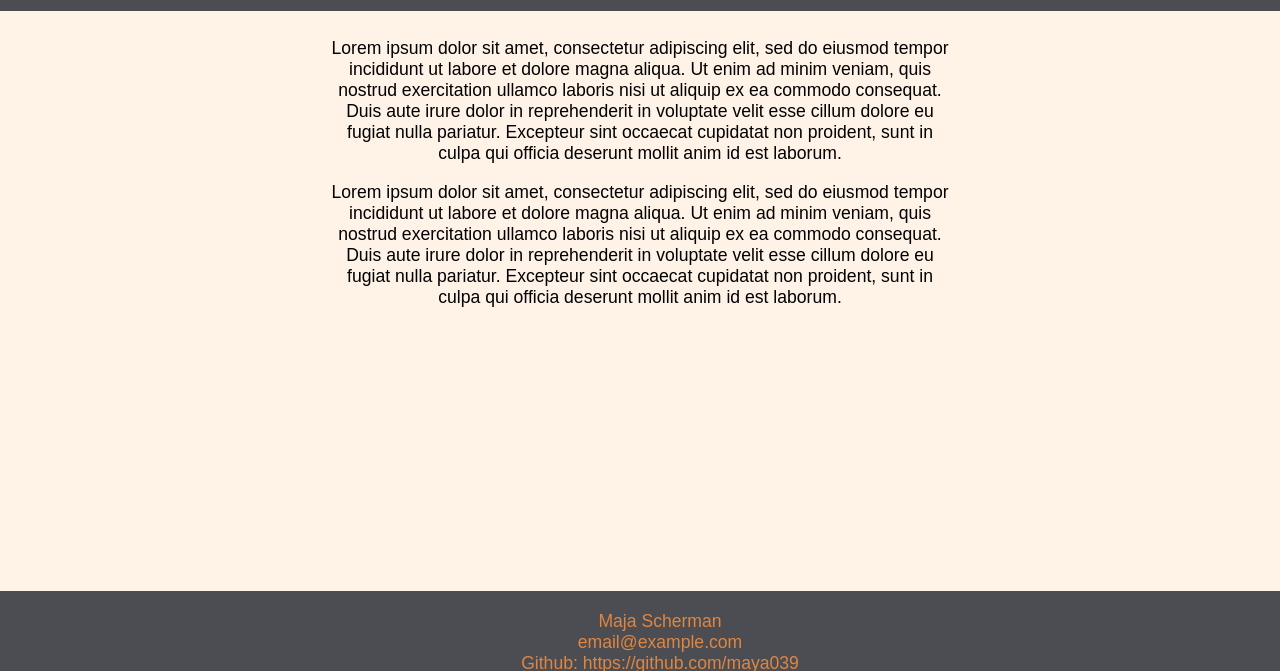
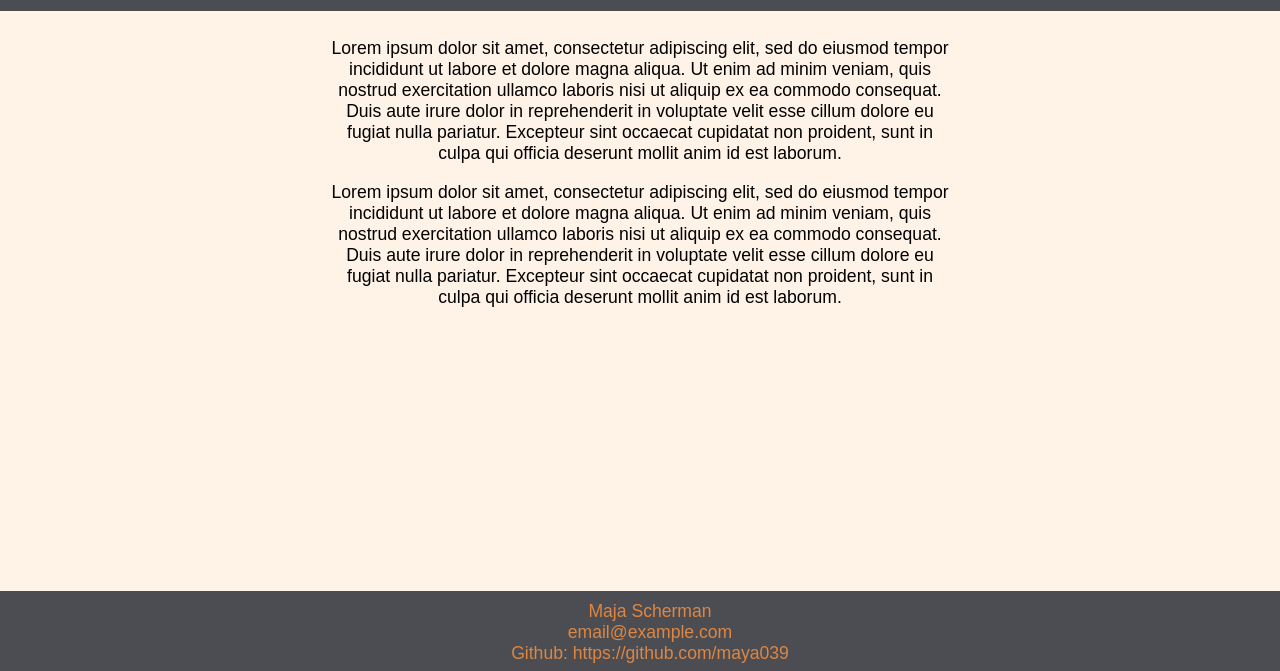
Before and after one commit to MajaScherman/MajaScherman.github.io, a plain HTML site: page index.html in a window 1280 px wide. Shown: the part 129-800 px from the top of the page. Drawn offline with Linux system fonts and the light colour scheme.

Commit message:
Small change

```diff
--- a/css/maja.css
+++ b/css/maja.css
@@ -22,6 +22,7 @@ body {
     padding: 10px;
     padding-bottom: 60px;
 }
+/*
 #footer{
     position: absolute;
     bottom: 0;
@@ -29,7 +30,7 @@ body {
     height: 60px;
 
 
-}
+}*/
 /*
 .container {
     width: 800px;
--- a/index.html
+++ b/index.html
@@ -31,7 +31,7 @@
 
 				Maja Scherman <br>
 				email@example.com <br>
-				Github: https://github.com/maya039<br>
+				Github: https://github.com/maya039
 
 		</div>
 	</footer>
```
